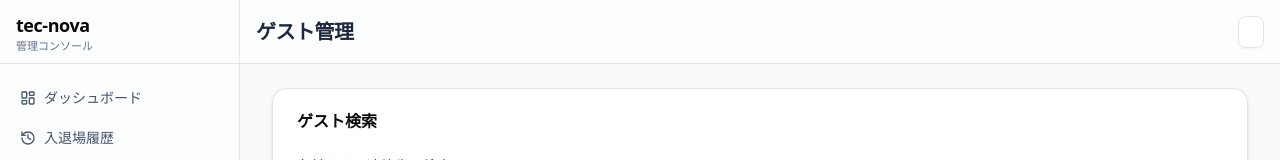
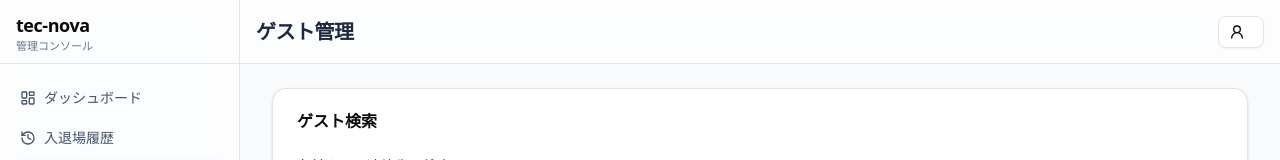
Before and after one commit to SetozakiLab/tecnova-checkin-system, a Next.js app: page /admin/guests in a window 1280 px wide. Shown: the top 160 px of the page. Built offline with nearby package versions, Linux system fonts and the light colour scheme; no server answers; the database is empty; sample sign-in values are in the browser's storage.

Commit message:
feat: ユーザー名表示のためにアイコンを追加

```diff
--- a/src/components/admin-layout.tsx
+++ b/src/components/admin-layout.tsx
@@ -11,6 +11,7 @@ import {
   History as HistoryIcon,
   LogOut,
   Menu,
+  User2Icon,
 } from "lucide-react";
 import {
   DropdownMenu,
@@ -139,6 +140,7 @@ export function AdminLayout({ children, title }: AdminLayoutProps) {
               <DropdownMenu>
                 <DropdownMenuTrigger asChild>
                   <Button variant="outline" size="sm" className="gap-2">
+                    <User2Icon className="h-4 w-4" />
                     <span className="max-w-[120px] truncate text-left text-xs leading-tight">
                       {session.user.username}
                     </span>
```
